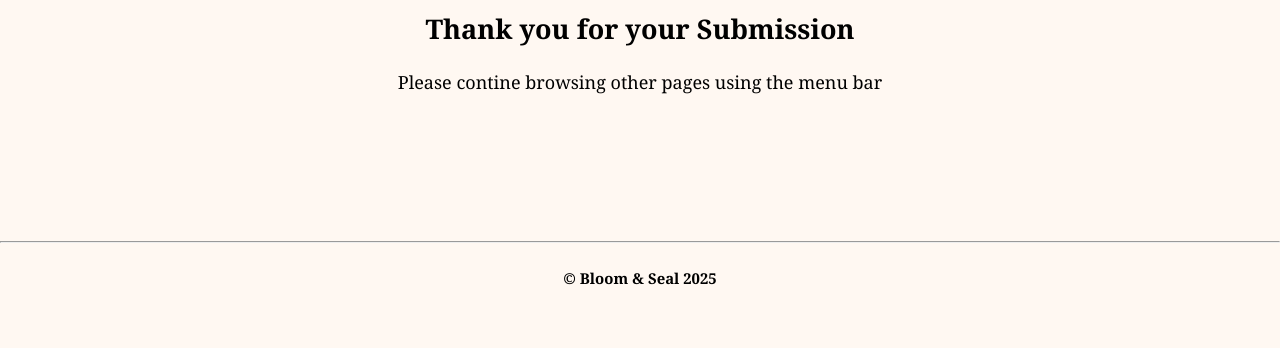
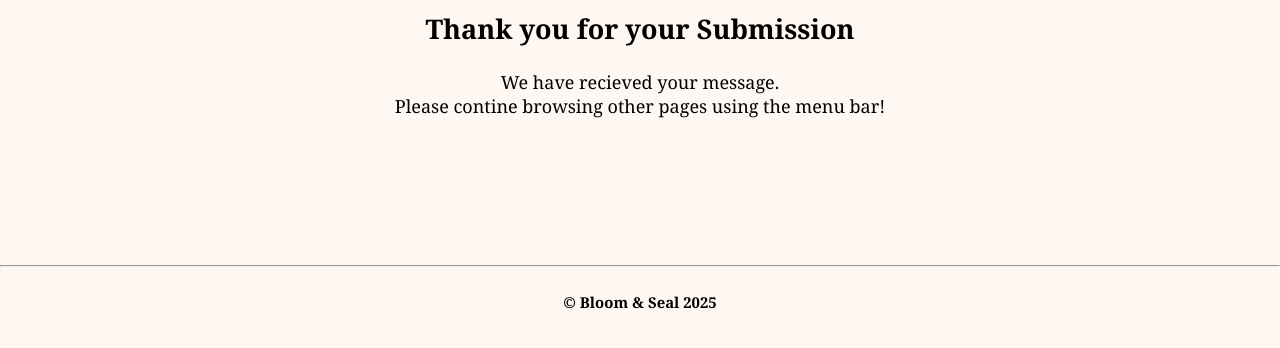
Before and after one commit to v1v14nz/bloom_seal, a plain HTML site: page contactSubmit.html in a window 1280 px wide. Shown: the part 168-516 px from the top of the page. Drawn offline with Linux system fonts and the light colour scheme.

Commit message:
Add files via upload

```diff
--- a/contactSubmit.html
+++ b/contactSubmit.html
@@ -25,7 +25,7 @@
     </a>
     <div class="centered">
         <h2>Thank you for your Submission</h1>
-        <p>Please contine browsing other pages using the menu bar</p>
+        <p>We have recieved your message. <br>Please contine browsing other pages using the menu bar!</p>
     </div>
 
     <br><br><br><br><br>
```
Also changed, not shown: index.html (+1 -1 lines).
